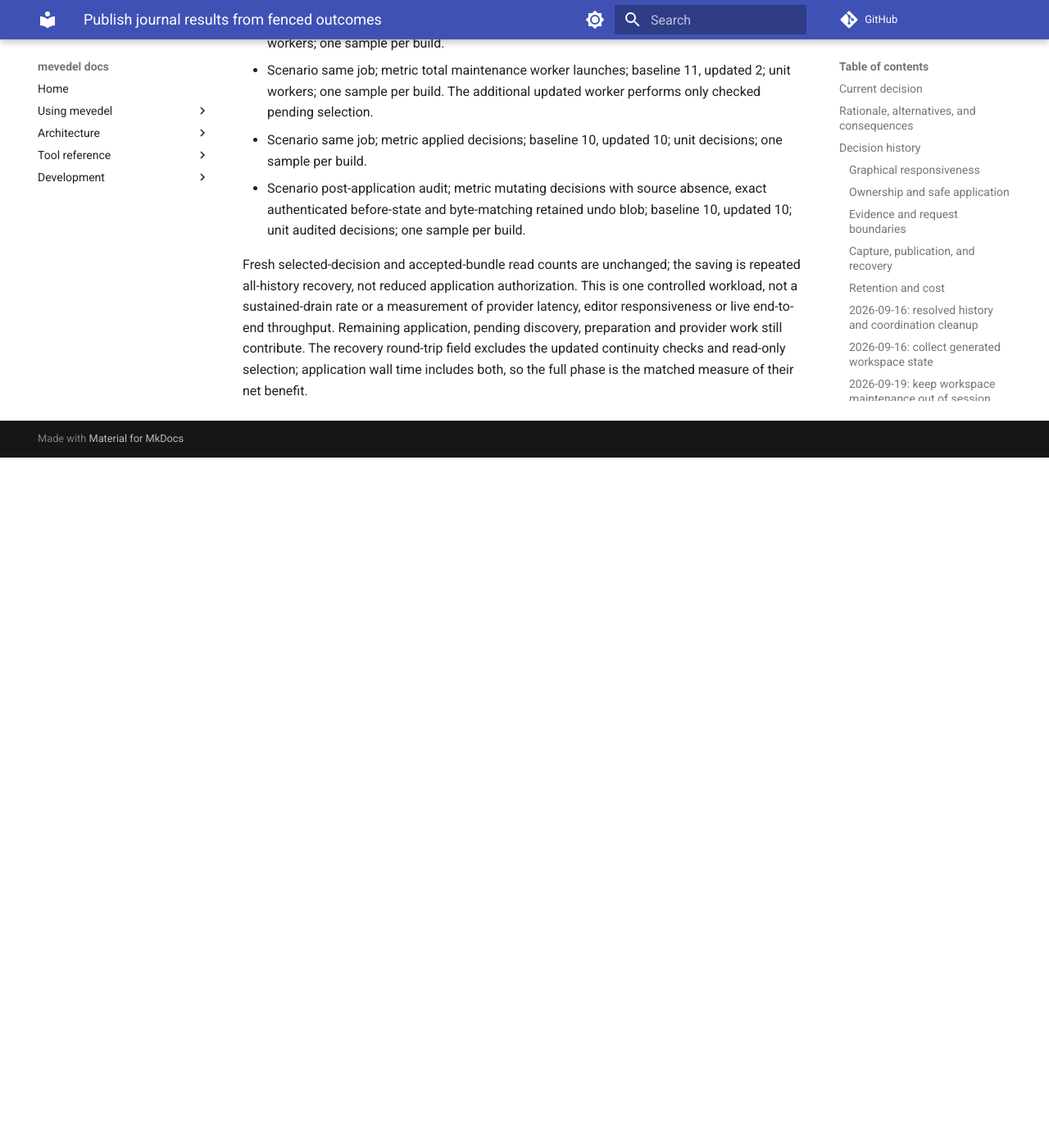
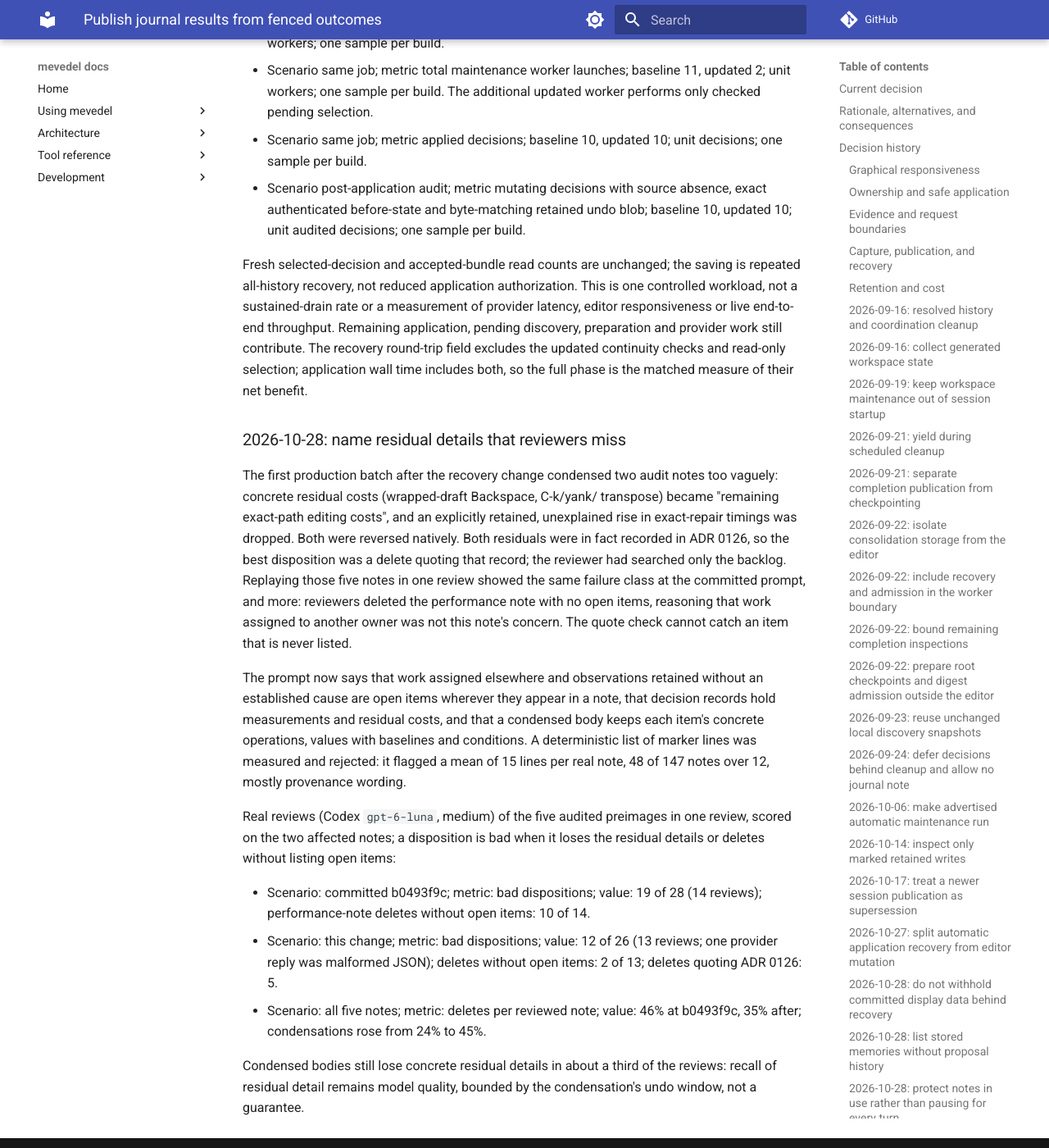
Before and after one commit to FrauH0lle/mevedel, an MkDocs documentation site: the page built from docs/adr/0117-publish-journal-results-from-fenced-outcomes.md, in a window 1280 px wide and 1400 px high, scrolled down 27428 px. Shown: the whole window at 82% size. Built offline with MkDocs 1.6.1 and Material for MkDocs 9.7.7, drawn with Linux system fonts in a browser that asks for light colours; comment, search, counter and statistics services are not loaded; before the commit the page ends 27986 px from its top, so only the background shows below that.

Commit message:
fix(memory): Make reviewers account for residual details in notes
Replaying the five notes of the first production batch after b0493f9c showed
reviewers deleting an audit with no open items, because its residual costs
were assigned to another owner, and condensing residual measurements into a
phrase that only referred to them. Both residuals were recorded in ADR 0126,
which the reviewer never searched.

The prompt now treats work assigned elsewhere and observations retained
without a cause as open items wherever they appear, points reviewers to
decision records for measurements and residual costs, and requires condensed
bodies to keep each item's concrete operations, values and conditions.

Real reviews of those five preimages (Codex gpt-6-luna, medium): bad
dispositions on the two affected notes 19 of 28 -> 12 of 26; deletes without
open items 10 of 14 -> 2 of 13; deletes quoting ADR 0126 0 -> 5. Deletes per
reviewed note fell from 46% to 35%. Condensed bodies still lose residual
details in about a third of reviews.

```diff
--- a/docs/adr/0117-publish-journal-results-from-fenced-outcomes.md
+++ b/docs/adr/0117-publish-journal-results-from-fenced-outcomes.md
@@ -1241,3 +1241,40 @@ application, pending discovery, preparation and provider work still contribute.
 The recovery round-trip field excludes the updated continuity checks and
 read-only selection; application wall time includes both, so the full phase is
 the matched measure of their net benefit.
+
+### 2026-10-28: name residual details that reviewers miss
+
+The first production batch after the recovery change condensed two audit notes
+too vaguely: concrete residual costs (wrapped-draft Backspace, C-k/yank/
+transpose) became "remaining exact-path editing costs", and an explicitly
+retained, unexplained rise in exact-repair timings was dropped. Both were
+reversed natively. Both residuals were in fact recorded in ADR 0126, so the best
+disposition was a delete quoting that record; the reviewer had searched only the
+backlog. Replaying those five notes in one review showed the same failure class
+at the committed prompt, and more: reviewers deleted the performance note with
+no open items, reasoning that work assigned to another owner was not this
+note's concern. The quote check cannot catch an item that is never listed.
+
+The prompt now says that work assigned elsewhere and observations retained
+without an established cause are open items wherever they appear in a note,
+that decision records hold measurements and residual costs, and that a
+condensed body keeps each item's concrete operations, values with baselines and
+conditions. A deterministic list of marker lines was measured and rejected: it
+flagged a mean of 15 lines per real note, 48 of 147 notes over 12, mostly
+provenance wording.
+
+Real reviews (Codex `gpt-6-luna`, medium) of the five audited preimages in one
+review, scored on the two affected notes; a disposition is bad when it loses
+the residual details or deletes without listing open items:
+
+- Scenario: committed b0493f9c; metric: bad dispositions; value: 19 of 28
+  (14 reviews); performance-note deletes without open items: 10 of 14.
+- Scenario: this change; metric: bad dispositions; value: 12 of 26
+  (13 reviews; one provider reply was malformed JSON); deletes without open
+  items: 2 of 13; deletes quoting ADR 0126: 5.
+- Scenario: all five notes; metric: deletes per reviewed note; value: 46% at
+  b0493f9c, 35% after; condensations rose from 24% to 45%.
+
+Condensed bodies still lose concrete residual details in about a third of the
+reviews: recall of residual detail remains model quality, bounded by the
+condensation's undo window, not a guarantee.
--- a/docs/memory.md
+++ b/docs/memory.md
@@ -1083,7 +1083,11 @@ needed for an unresolved follow-up) or condense (rewrite to the part still in
 use). The reviewer first lists the note's open items: unresolved findings,
 failed or unfinished checks, unverified hypotheses or leads, acceptance limits
 and work left to others, even when the note's main task is complete. Age or a
-missing record is not resolution. An open item ends continuing use only when
+missing record is not resolution. Work assigned to another owner and observations retained without an established
+cause count as open items, wherever they appear in the note; decision records
+are searched for them as well as the backlog. A condensed body keeps each open
+item's concrete operations, values with baselines and conditions, not a phrase
+that merely refers to it. An open item ends continuing use only when
 the reviewer establishes, with the workspace tools, that it was resolved,
 superseded or recorded elsewhere with its caveats and next step; otherwise the
 note is condensed to that item's dated evidence, caveats and next step, or kept.
```
Also changed, not shown: prompts/memory/consolidation.md (+16 -1 lines), 1 other file.
